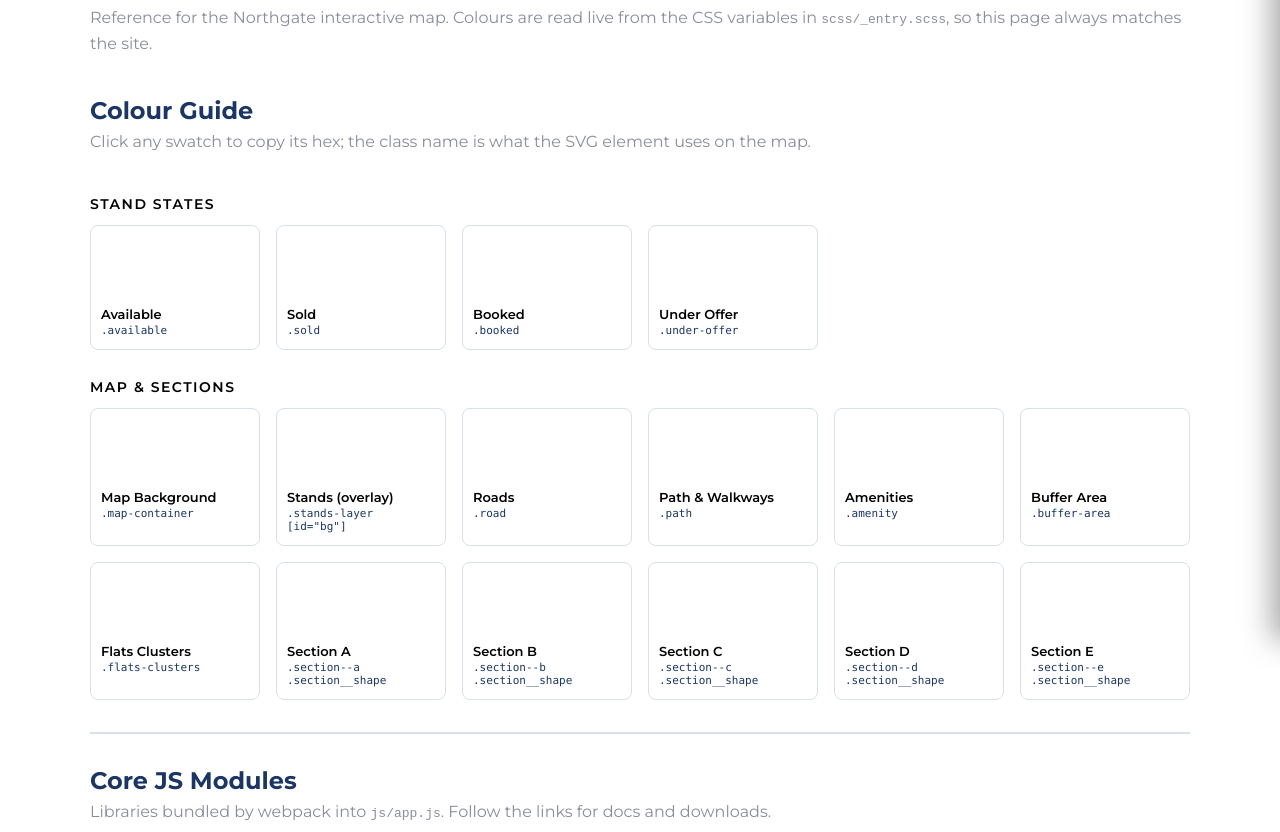
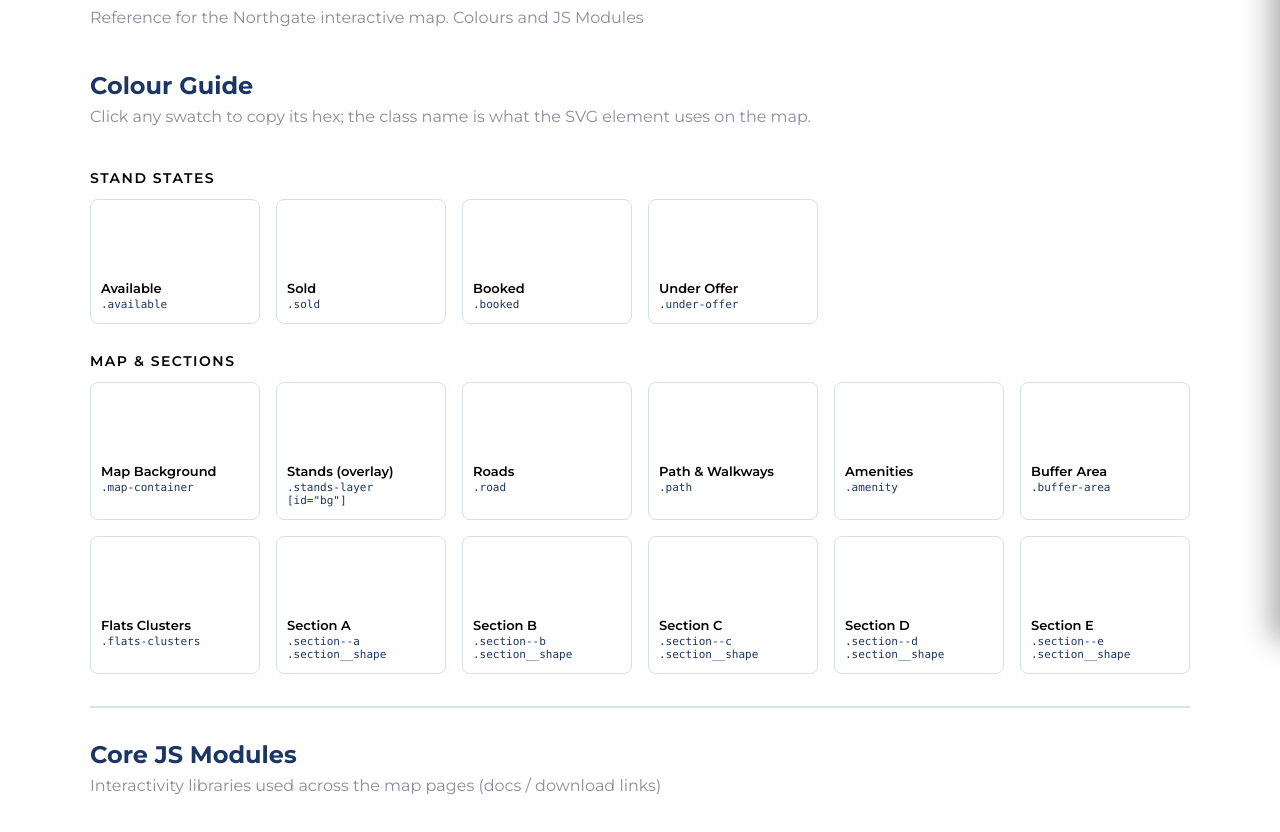
Before and after one commit to HikwaMehluli/northgate-map-html, a website built with webpack: page style-guide.html in a window 1280 px wide. Shown: the part 160-992 px from the top of the page. Built offline with nearby package versions, Linux system fonts and the light colour scheme.

Commit message:
Update Copy Text

```diff
--- a/style-guide.html
+++ b/style-guide.html
@@ -87,8 +87,7 @@
 	<main class="style-guide">
 		<h1 class="style-guide__title">Map UI/UX Style Guide</h1>
 		<p class="style-guide__intro">
-			Reference for the Northgate interactive map. Colours are read live from the
-			CSS variables in <code>scss/_entry.scss</code>, so this page always matches the site.
+			Reference for the Northgate interactive map. Colours and JS Modules
 		</p>
 
 		<section class="style-guide__section">
@@ -104,7 +103,7 @@
 
 		<section class="style-guide__section">
 			<h2 class="style-guide__heading">Core JS Modules</h2>
-			<p class="style-guide__intro">Libraries bundled by webpack into <code>js/app.js</code>. Follow the links for docs and downloads.</p>
+			<p class="style-guide__intro">Interactivity libraries used across the map pages (docs / download links)</p>
 			<div class="style-guide__grid" id="modules"></div>
 		</section>
 	</main>
```
